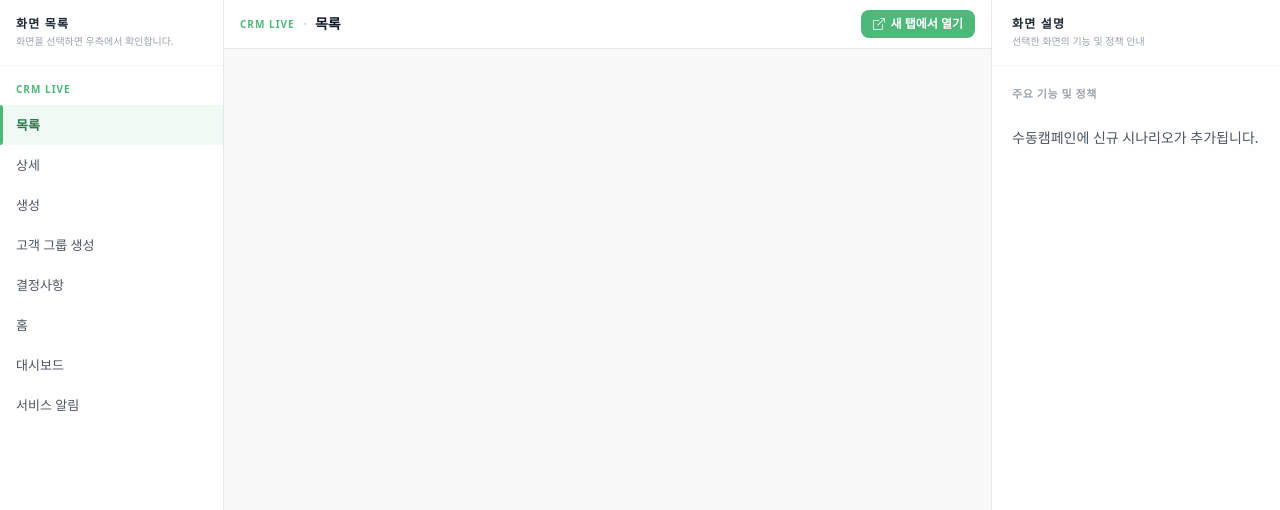
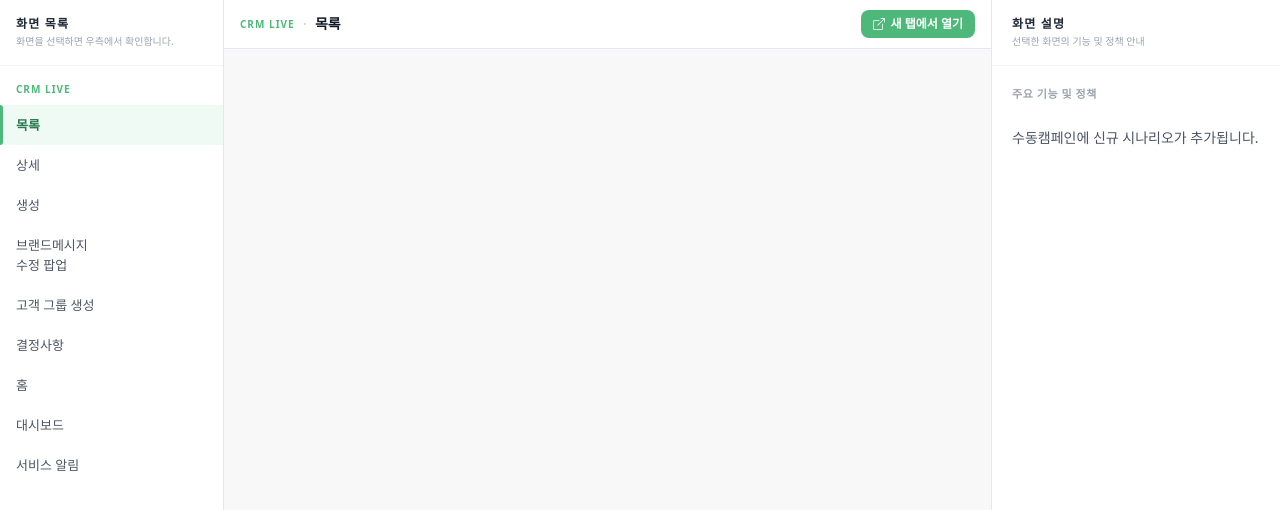
Before and after one commit to vldlzm/flexg_CRM_LIVE, a Next.js app: page / in a window 1280 px wide. Shown: the top 510 px of the page. Built offline with nearby package versions, Linux system fonts and the light colour scheme.

Commit message:
feat: 브랜드메시지 수정 팝업 화면설명 항목 추가

```diff
--- a/src/app/page.tsx
+++ b/src/app/page.tsx
@@ -46,6 +46,15 @@ const SCREEN_GROUPS: ScreenGroup[] = [
           '사용자는 랜딩 URL 옆 불러오기 버튼을 통해 URL 생성 팝업을 열어 생성 유형과 유입 채널을 선택하여 URL을 수정하거나 재설정할 수 있습니다.',
           '와이드 리스트 : 상품명은 최대 14자로 제한하며, 초과 시 말줄임표(...)로 처리합니다. 가격은 최대 10자로 제한하며, 상품명과 가격은 줄바꿈으로 구분하여 표시합니다. 상품명과 가격을 합산한 총 글자 수는 최대 30자입니다.',
           '와이드 리스트 : 라이브 방송명은 최대 25자 입니다.',
+        ],
+      },
+      {
+        id: 'brand-message-popup',
+        name: '브랜드메시지\n수정 팝업',
+        href: '/crm/live/create',
+        description: '브랜드메시지 수정 팝업 화면입니다.',
+        notes: [
+          '카카오비즈니스 가이드를 참조합니다. https://kakaobusiness.gitbook.io/main/ad/brandmessage#undefined-3',
         ],
       },
       {
```
